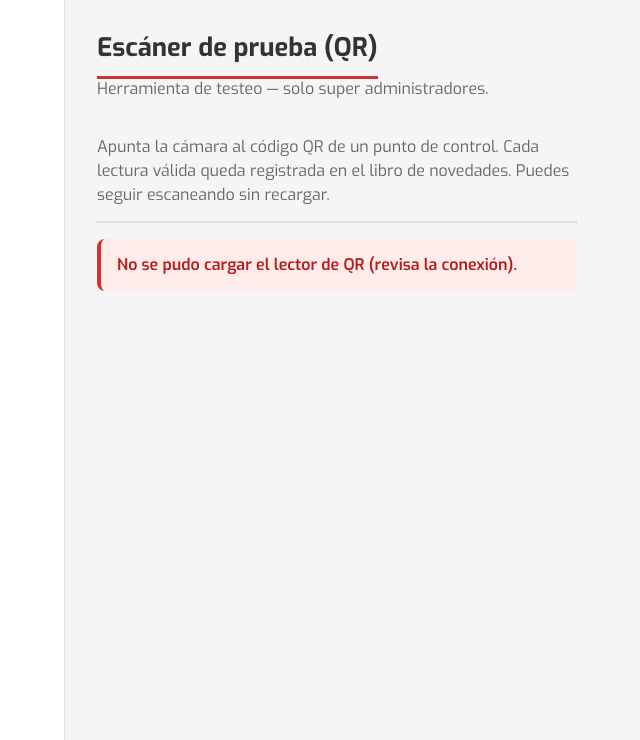
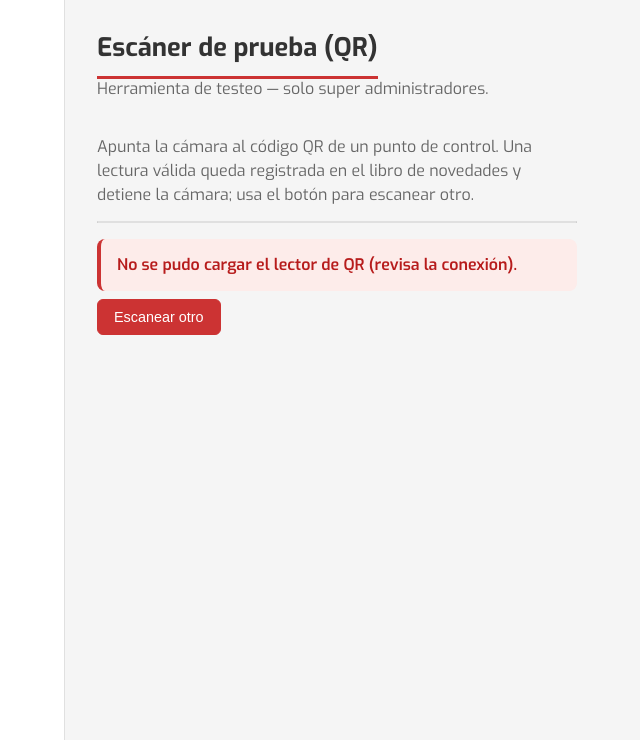
Before and after one commit to ayressecurity/rondas-ayres, a Django app: template apps/rondas/templates/rondas/escaner.html in a window 1280 px wide. Shown: the part 60-800 px from the top of the page, without its empty margins (175-815 px from the left). Run offline with Django 5.2, Linux system fonts and the light colour scheme; the template is opened without the code that fills it, so the values that code supplies are empty; some libraries are stand-ins or nearby versions.

Commit message:
Escaner QR: hora Chile HH:MM:SS y cierre automatico al leer

```diff
--- a/apps/rondas/templates/rondas/escaner.html
+++ b/apps/rondas/templates/rondas/escaner.html
@@ -12,11 +12,15 @@
 
 <div class="escaner-wrap">
     <p class="escaner-ayuda">
-        Apunta la cámara al código QR de un punto de control. Cada lectura válida
-        queda registrada en el libro de novedades. Puedes seguir escaneando sin recargar.
+        Apunta la cámara al código QR de un punto de control. Una lectura válida
+        queda registrada en el libro de novedades y detiene la cámara; usa el botón
+        para escanear otro.
     </p>
     <div id="reader" class="escaner-reader"></div>
     <div id="escanerResultado" class="escaner-resultado" aria-live="polite"></div>
+    <div class="form-acciones">
+        <button type="button" id="btnReiniciar" class="btn btn-primario" hidden>Escanear otro</button>
+    </div>
 </div>
 {% endblock %}
 
@@ -31,12 +35,46 @@
     var CSRF = "{{ csrf_token }}";
 
     var resultado = document.getElementById("escanerResultado");
-    var bloqueado = false;   // evita registrar el mismo QR muchas veces seguidas
+    var btn = document.getElementById("btnReiniciar");
+    var scanner = null;
+    var procesando = false;   // evita ráfagas: una lectura a la vez
 
     // textContent (no innerHTML) para no inyectar HTML del nombre del checkpoint.
     function pintar(clase, texto) {
         resultado.className = "escaner-resultado " + clase;
         resultado.textContent = texto;
+    }
+
+    function limpiarResultado() {
+        resultado.className = "escaner-resultado";  // vuelve a ocultarse (CSS)
+        resultado.textContent = "";
+    }
+
+    // Detiene la cámara y borra la UI del lector (cierra el escáner).
+    function detener() {
+        if (scanner) {
+            scanner.clear().catch(function () { /* ya estaba detenido */ });
+            scanner = null;
+        }
+    }
+
+    // Arranca (o reinicia) el lector: pide cámara y dibuja su propia UI.
+    function iniciar() {
+        limpiarResultado();
+        btn.hidden = true;
+        procesando = false;
+        scanner = new Html5QrcodeScanner(
+            "reader",
+            { fps: 10, qrbox: { width: 250, height: 250 } },
+            false
+        );
+        scanner.render(onScan, function () { /* ignora fallos de lectura por frame */ });
+    }
+
+    // Muestra el botón con la etiqueta según el caso (éxito vs reintento).
+    function mostrarBoton(etiqueta) {
+        btn.textContent = etiqueta;
+        btn.hidden = false;
     }
 
     function registrar(qrToken) {
@@ -49,39 +87,39 @@
             body: "qr_token=" + encodeURIComponent(qrToken)
         }).then(function (r) {
             return r.json().then(function (data) { return { ok: r.ok, data: data }; });
-        }).then(function (res) {
-            if (res.ok && res.data.ok) {
-                pintar("escaner-ok", "✓ Escaneo registrado: " + res.data.checkpoint + " — " + res.data.hora);
-            } else {
-                pintar("escaner-error", "✕ " + (res.data.error || "No se pudo registrar el escaneo."));
-            }
-        }).catch(function () {
-            pintar("escaner-error", "✕ Error de conexión. Intenta de nuevo.");
         });
     }
 
     function onScan(texto) {
-        if (bloqueado) { return; }
-        bloqueado = true;
+        if (procesando) { return; }     // ignora lecturas en ráfaga
+        procesando = true;
+        detener();                       // corta la cámara apenas hay una lectura
         pintar("escaner-procesando", "Procesando…");
-        registrar((texto || "").trim()).then(function () {
-            // Pequeña pausa para no re-registrar el mismo QR en pantalla.
-            setTimeout(function () { bloqueado = false; }, 2500);
+
+        registrar((texto || "").trim()).then(function (res) {
+            if (res.ok && res.data.ok) {
+                // ÉXITO: cámara ya detenida; mostramos punto + hora y "Escanear otro".
+                pintar("escaner-ok", "Punto escaneado: " + res.data.checkpoint + " — " + res.data.hora);
+                mostrarBoton("Escanear otro");
+            } else {
+                // FALLO: motivo claro y permitir reintentar sin recargar.
+                pintar("escaner-error", "No se pudo escanear: " + (res.data.error || "Error desconocido."));
+                mostrarBoton("Reintentar");
+            }
+        }).catch(function () {
+            pintar("escaner-error", "No se pudo escanear: error de conexión.");
+            mostrarBoton("Reintentar");
         });
     }
+
+    btn.addEventListener("click", iniciar);
 
     if (typeof Html5QrcodeScanner === "undefined") {
         pintar("escaner-error", "No se pudo cargar el lector de QR (revisa la conexión).");
         return;
     }
 
-    // El scanner pide permiso de cámara y dibuja su propia UI (cámara/archivo).
-    var scanner = new Html5QrcodeScanner(
-        "reader",
-        { fps: 10, qrbox: { width: 250, height: 250 } },
-        false
-    );
-    scanner.render(onScan, function () { /* ignora fallos de lectura por frame */ });
+    iniciar();
 })();
 </script>
 {% endblock %}
--- a/apps/rondas/views.py
+++ b/apps/rondas/views.py
@@ -87,6 +87,8 @@ def escaner_registrar(request):
             estado="ok",
         )
 
+    # En BD se guarda con USE_TZ (UTC). Para MOSTRAR: localtime -> Santiago de
+    # Chile (TIME_ZONE) y formato HH:MM:SS, sin microsegundos/decimales.
     return JsonResponse({
         "ok": True,
         "checkpoint": cp.nombre,
```
